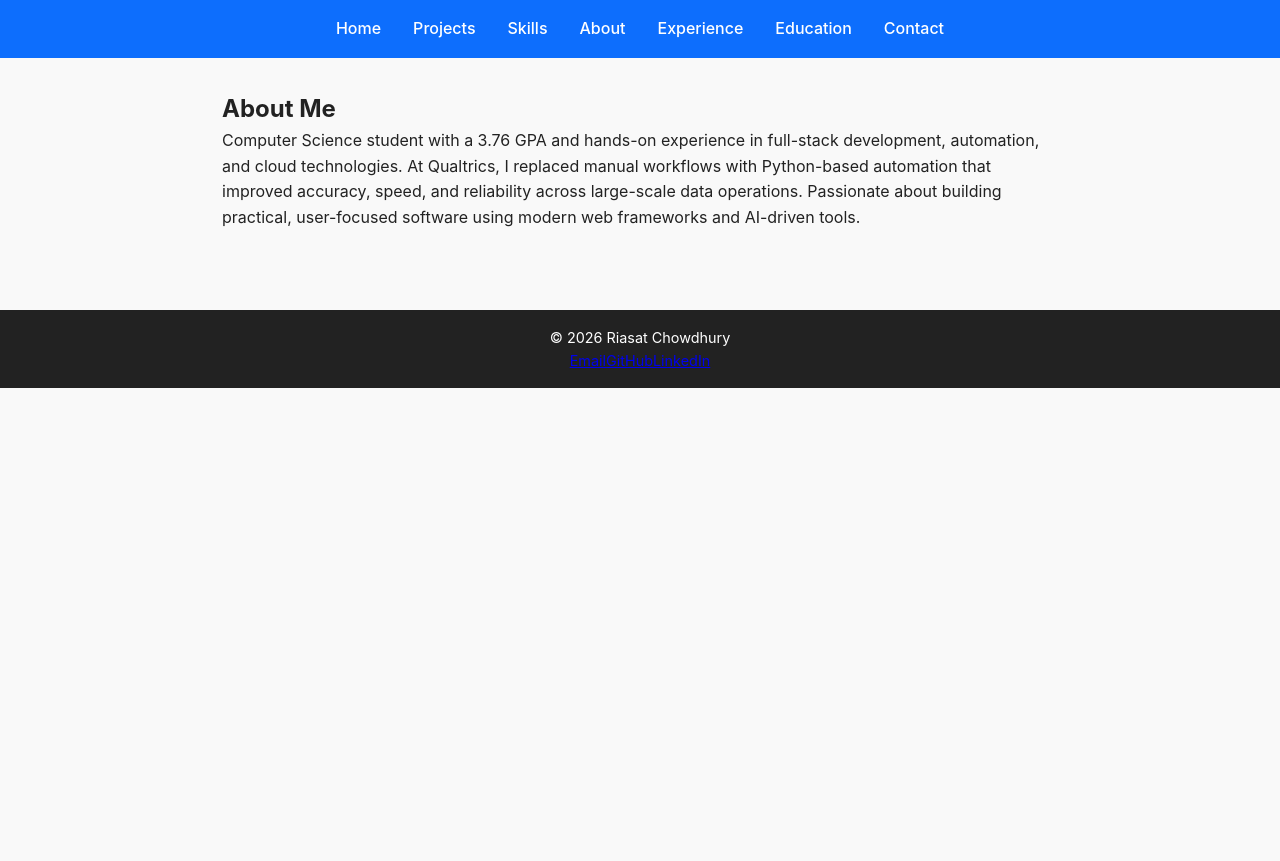
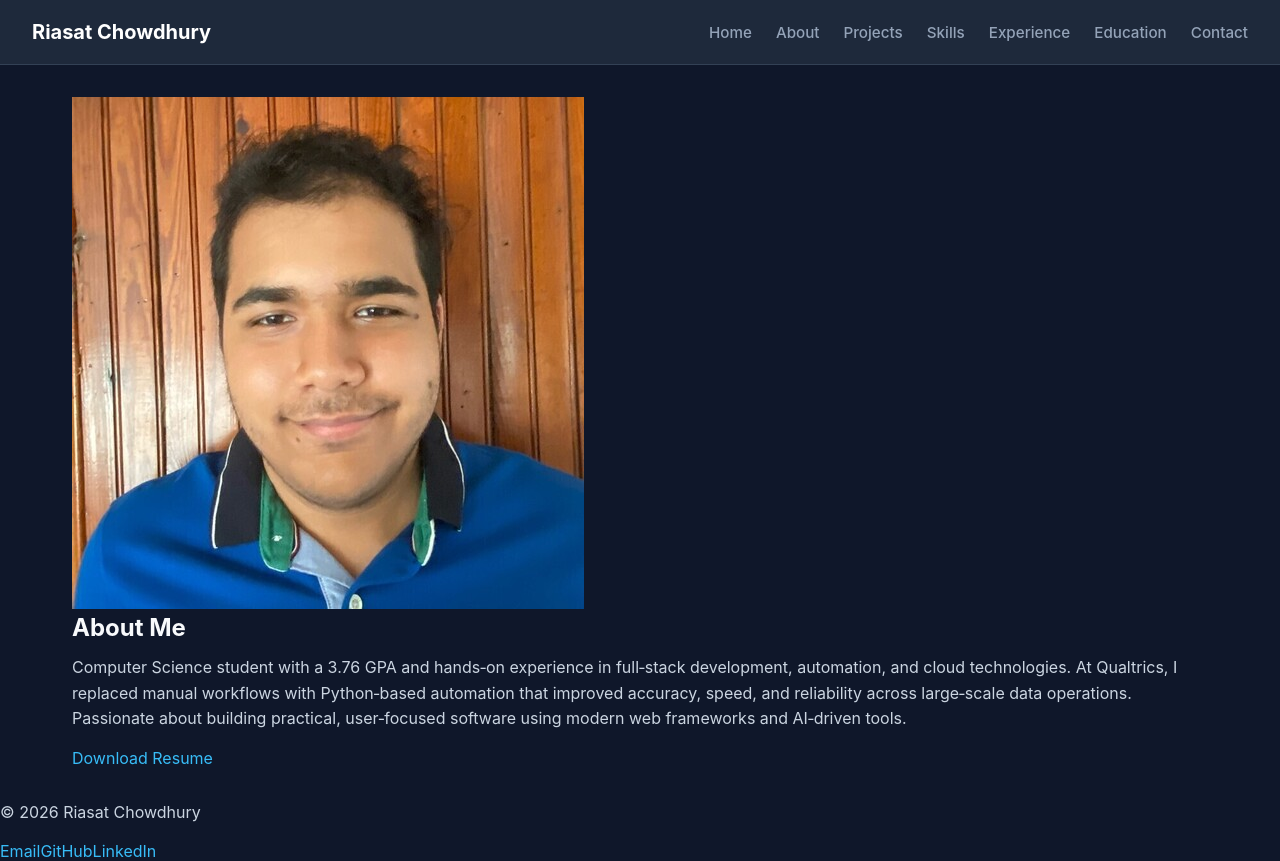
Before and after one commit to rchowd9/personal-portfolio, a React (Vite) app: page /about in a window 1280 px wide. Before the commit the page ends 800 px from the top, so only its background shows below. Built offline with nearby package versions, Linux system fonts and the light colour scheme.

Commit message:
Fixed the issues

```diff
--- a/src/App.jsx
+++ b/src/App.jsx
@@ -1,3 +1,4 @@
+// src/App.jsx
 import React from "react";
 import { BrowserRouter, Routes, Route } from "react-router-dom";
 import Header from "./components/Header";
@@ -13,7 +14,9 @@ import Contact from "./pages/Contact";
 function App() {
   return (
     <BrowserRouter>
+      <div className="app-container">
         <Header />
+        <main className="main-content">
           <Routes>
             <Route path="/" element={<Home />} />
             <Route path="/about" element={<About />} />
@@ -23,7 +26,9 @@ function App() {
             <Route path="/education" element={<Education />} />
             <Route path="/contact" element={<Contact />} />
           </Routes>
+        </main>
         <Footer />
+      </div>
     </BrowserRouter>
   );
 }
--- a/src/components/Footer.jsx
+++ b/src/components/Footer.jsx
@@ -5,9 +5,21 @@ export default function Footer() {
     <footer className="footer">
       <p>© {new Date().getFullYear()} Riasat Chowdhury</p>
       <div className="social-links">
-        <a href="mailto:your-email@example.com">Email</a>
-        <a href="https://github.com/yourusername" target="_blank" rel="noreferrer">GitHub</a>
-        <a href="https://www.linkedin.com/in/yourprofile" target="_blank" rel="noreferrer">LinkedIn</a>
+        <a href="mailto:chowdhuryriasat078@gmail.com">Email</a>
+        <a
+          href="https://github.com/rchowd9"
+          target="_blank"
+          rel="noopener noreferrer"
+        >
+          GitHub
+        </a>
+        <a
+          href="https://linkedin.com/in/riasat-chowdhury-0a1232336/"
+          target="_blank"
+          rel="noopener noreferrer"
+        >
+          LinkedIn
+        </a>
       </div>
     </footer>
   );
--- a/src/components/Header.jsx
+++ b/src/components/Header.jsx
@@ -1,15 +1,18 @@
+// src/components/Header.jsx
 import React from "react";
 import { Link } from "react-router-dom";
 
-export default function Header() {
+function Header() {
   return (
-    <header className="header">
-
-      <nav>
+    <header className="navbar">
+      <div className="nav-brand">
+        <Link to="/">Riasat Chowdhury</Link>
+      </div>
+      <nav className="nav-links">
         <Link to="/">Home</Link>
+        <Link to="/about">About</Link>
         <Link to="/projects">Projects</Link>
         <Link to="/skills">Skills</Link>
-        <Link to="/about">About</Link>
         <Link to="/experience">Experience</Link>
         <Link to="/education">Education</Link>
         <Link to="/contact">Contact</Link>
@@ -17,3 +20,5 @@ export default function Header() {
     </header>
   );
 }
+
+export default Header;
--- a/src/index.css
+++ b/src/index.css
@@ -1,66 +1,144 @@
-/* ===== Global Reset ===== */
+/* ==========================================================================
+   Base & Reset Styles
+   ========================================================================== */
 * {
+  box-sizing: border-box;
   margin: 0;
   padding: 0;
-  box-sizing: border-box;
 }
 
-/* ===== Body Styling ===== */
-body {
-  font-family: "Inter", "Segoe UI", Roboto, Helvetica, Arial, sans-serif;
-  background-color: #f9f9f9;
-  color: #222;
-  line-height: 1.6;
+html, body, #root {
+  height: 100%;
+  margin: 0;
+  padding: 0;
+  font-family: -apple-system, BlinkMacSystemFont, "Segoe UI", Roboto, Oxygen,
+    Ubuntu, Cantarell, "Open Sans", "Helvetica Neue", sans-serif;
+  scroll-behavior: smooth;
+  -webkit-font-smoothing: antialiased;
 }
 
-/* ===== Header ===== */
-header {
-  background-color: #0d6efd;
-  color: #fff;
-  padding: 1rem 2rem;
-  text-align: center;
+/* ==========================================================================
+   Layout Wrapper
+   ========================================================================== */
+.app-container {
+  display: flex;
+  flex-direction: column;
+  min-height: 100vh;
+  background-color: #0f172a; /* Slate dark background */
+  color: #ffffff;            /* Global light text color */
 }
 
-header a {
-  color: #fff;
-  margin: 0 1rem;
-  text-decoration: none;
-  font-weight: 500;
+.main-content {
+  flex: 1; /* Pushes footer to the bottom when content is short */
+  padding: 2rem;
+  max-width: 1200px;
+  width: 100%;
+  margin: 0 auto;
 }
 
-header a:hover {
+/* ==========================================================================
+   Global Link Styles
+   ========================================================================== */
+a {
+  color: #38bdf8; /* Soft blue accent */
+  text-decoration: none;
+  transition: color 0.2s ease-in-out;
+}
+
+a:hover {
+  color: #7dd3fc;
   text-decoration: underline;
 }
 
-/* ===== Main Content ===== */
-section {
-  padding: 2rem;
-  max-width: 900px;
-  margin: 0 auto;
+/* ==========================================================================
+   Typography & Headings
+   ========================================================================== */
+h1, h2, h3, h4, h5, h6 {
+  color: #f8fafc;
+  margin-bottom: 0.75rem;
+  line-height: 1.25;
 }
 
-/* ===== Resume Button ===== */
-.resume-btn {
-  display: inline-block;
-  background-color: #0d6efd;
-  color: #fff;
-  padding: 0.75rem 1.5rem;
-  border-radius: 6px;
-  text-decoration: none;
-  font-weight: 600;
-  transition: background-color 0.3s ease;
+p {
+  line-height: 1.6;
+  color: #cbd5e1;
+  margin-bottom: 1rem;
 }
 
-.resume-btn:hover {
-  background-color: #0b5ed7;
+/* ==========================================================================
+   Interactive Elements & Buttons
+   ========================================================================== */
+button {
+  font-family: inherit;
+  cursor: pointer;
+  border: none;
+  border-radius: 6px;
+  transition: opacity 0.2s ease, transform 0.1s ease;
 }
 
-/* ===== Footer ===== */
-footer {
-  background-color: #222;
-  color: #fff;
-  text-align: center;
-  padding: 1rem;
-  margin-top: 3rem;
-  font-size: 0.9rem;
+button:hover {
+  opacity: 0.9;
 }
+
+button:active {
+  transform: scale(0.98);
+}
+
+/* ==========================================================================
+   Navbar & Navigation
+   ========================================================================== */
+.navbar {
+  display: flex;
+  justify-content: space-between;
+  align-items: center;
+  padding: 1.25rem 2rem;
+  background-color: #1e293b; /* Slightly lighter dark tone for top header */
+  border-bottom: 1px solid #334155;
+}
+
+.nav-brand a {
+  font-size: 1.25rem;
+  font-weight: 700;
+  color: #ffffff;
+  text-decoration: none;
+}
+
+.nav-links {
+  display: flex;
+  gap: 1.5rem; /* Puts space between Home, About, Projects, etc. */
+  align-items: center;
+}
+
+.nav-links a {
+  color: #94a3b8;
+  font-weight: 500;
+  text-decoration: none;
+  font-size: 0.95rem;
+  transition: color 0.2s ease;
+}
+
+.nav-links a:hover {
+  color: #38bdf8;
+  text-decoration: none;
+}
+
+/* ==========================================================================
+   Button Styling (for Download Resume)
+   ========================================================================== */
+.btn-primary, button {
+  display: inline-block;
+  background-color: #3b82f6;
+  color: #ffffff;
+  padding: 0.6rem 1.2rem;
+  border-radius: 6px;
+  font-weight: 600;
+  text-decoration: none;
+  margin-top: 1rem;
+  transition: background-color 0.2s ease;
+}
+
+.btn-primary:hover, button:hover {
+  background-color: #2563eb;
+  text-decoration: none;
+  color: #ffffff;
+}
--- a/src/pages/About.jsx
+++ b/src/pages/About.jsx
@@ -1,17 +1,36 @@
 import React from "react";
+import profilePic from "../assets/profile.jpg"; // image stays in src/assets
 
 export default function About() {
   return (
-    <section>
-      <h2>About Me</h2>
-      <p>
-        Computer Science student with a 3.76 GPA and hands-on experience in
-        full-stack development, automation, and cloud technologies. At Qualtrics,
-        I replaced manual workflows with Python-based automation that improved
-        accuracy, speed, and reliability across large-scale data operations.
-        Passionate about building practical, user-focused software using modern
-        web frameworks and AI-driven tools.
-      </p>
+    <section className="about">
+      <div className="about-container">
+        <img
+          src={profilePic}
+          alt="Riasat Chowdhury"
+          className="profile-photo"
+        />
+        <div className="about-text">
+          <h2>About Me</h2>
+          <p>
+            Computer Science student with a 3.76 GPA and hands‑on experience in
+            full‑stack development, automation, and cloud technologies. At
+            Qualtrics, I replaced manual workflows with Python‑based automation
+            that improved accuracy, speed, and reliability across large‑scale
+            data operations. Passionate about building practical, user‑focused
+            software using modern web frameworks and AI‑driven tools.
+          </p>
+
+          {/* Resume Button */}
+          <a
+            href="/Riasat_Chowdhury_Resume.pdf"
+            className="resume-btn"
+            download
+          >
+            Download Resume
+          </a>
+        </div>
+      </div>
     </section>
   );
 }
--- a/src/pages/Contact.jsx
+++ b/src/pages/Contact.jsx
@@ -2,35 +2,27 @@ import React from "react";
 
 export default function Contact() {
   return (
-    <section className="contact">
+    <section>
       <h2>Contact Me</h2>
-
-      {/* Email link */}
+      <p>Email: chowdhuryriasat078@gmail.com</p>
+      <p>Phone: 516‑528‑3458</p>
       <p>
-        Email:
-        <a href="mailto:chowdhuryriasat078@gmail.com">
-            chowdhuryriasat078@gmail.com
-        </a>
-      </p>
-
-      {/* Phone link */}
-      <p>
-        Phone:
-        <a href="tel:5165283458">516‑528‑3458</a>
-      </p>
-
-      {/* LinkedIn */}
-      <p>
-        LinkedIn:
-        <a href="https://www.linkedin.com/in/riasat-chowdhury-0a1232336/">
+        LinkedIn:{" "}
+        <a
+          href="https://linkedin.com/in/riasat-chowdhury-0a1232336/"
+          target="_blank"
+          rel="noopener noreferrer"
+        >
           linkedin.com/in/riasat-chowdhury-0a1232336/
         </a>
       </p>
-
-      {/* GitHub */}
       <p>
-        GitHub:
-        <a href="https://github.com/rchowd9">
+        GitHub:{" "}
+        <a
+          href="https://github.com/rchowd9"
+          target="_blank"
+          rel="noopener noreferrer"
+        >
           github.com/rchowd9
         </a>
       </p>
--- a/src/pages/Projects.jsx
+++ b/src/pages/Projects.jsx
@@ -14,11 +14,12 @@ export default function Projects() {
           CI/CD Viz
         </a>
       </h3>
-      <p>React, Spring Boot, Supabase, GitHub Actions | Sep 2025 – Nov 2025</p>
-      <ul>
-        <li>Built a deployment monitoring dashboard with real-time alerts for failing updates.</li>
-        <li>Integrated GitHub Actions with REST API, reducing delivery issue resolution time by 60%.</li>
-      </ul>
+      <p>
+        A React + Spring Boot dashboard that monitors CI/CD pipeline health and
+        sends real-time alerts for failing deployments. By integrating GitHub
+        Actions with a REST API, it helped teams detect and resolve delivery
+        issues 60% faster.
+      </p>
 
       <h3>
         <a
@@ -29,11 +30,12 @@ export default function Projects() {
           Rate My Major
         </a>
       </h3>
-      <p>Python, React, PostgreSQL, OpenAI | Nov 2025 – Dec 2025</p>
-      <ul>
-        <li>Developed AI-powered platform analyzing 12+ majors for salary insights and industry trends.</li>
-        <li>Designed Python backend with relational database storing 15+ attributes per major.</li>
-      </ul>
+      <p>
+        An AI-powered platform built with Python, React, and PostgreSQL that
+        analyzes academic majors to provide salary insights and industry trends.
+        The backend stores 15+ attributes per major, enabling fast and structured
+        data retrieval.
+      </p>
 
       <h3>
         <a
@@ -44,11 +46,12 @@ export default function Projects() {
           AI Maze Simulation
         </a>
       </h3>
-      <p>JavaScript, React, OpenAI | Mar 2025 – May 2025</p>
-      <ul>
-        <li>Created interactive maze game with AI-driven hints based on player movement.</li>
-        <li>Built visualization dashboard predicting player success patterns with 85% accuracy.</li>
-      </ul>
+      <p>
+        An interactive maze game created with JavaScript and React that uses AI
+        to deliver dynamic, context-aware hints based on player movement. A
+        visualization dashboard predicts player success patterns with 85%
+        accuracy.
+      </p>
     </section>
   );
 }
```
Also changed, not shown: src/assets/profile.jpg (added), 1 other file (tests, documents, lock files or other folders). Lines whose indentation alone changed are shown as unchanged.
